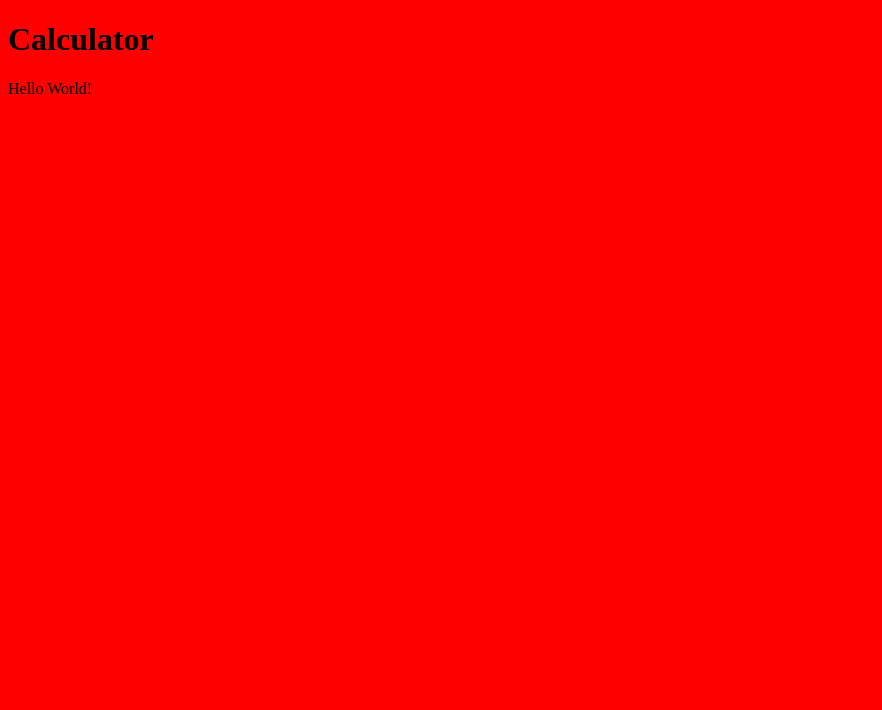
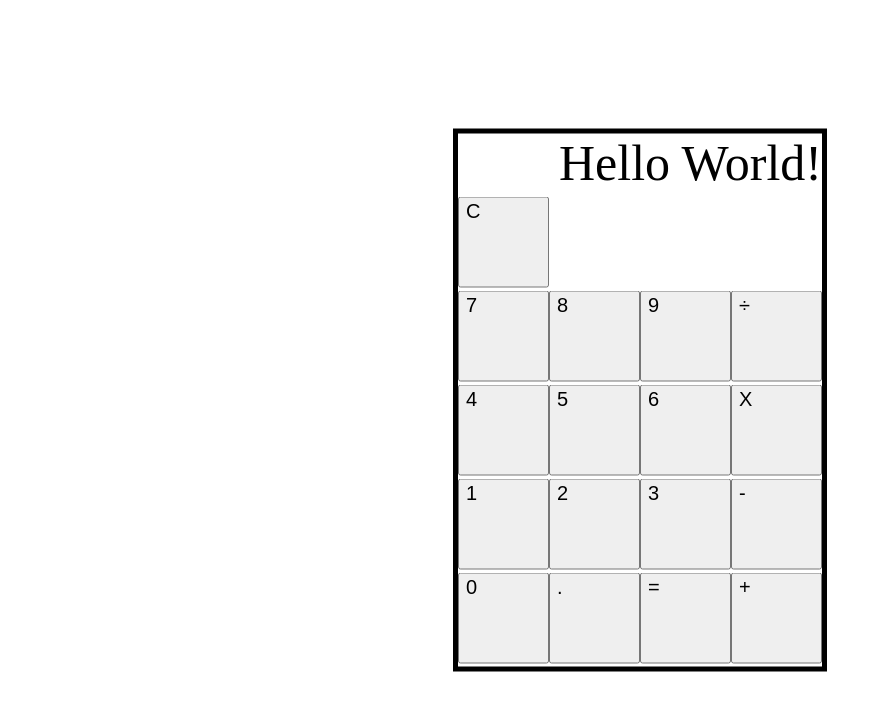
Before and after one commit to wsoule/calculator, a website: page src/public/index.html in a window 1280 px wide. Shown: the whole page, without its empty margins (0-882 px from the left). Drawn offline with Linux system fonts and the light colour scheme.

Commit message:
style calculator looks

```diff
--- a/src/public/index.css
+++ b/src/public/index.css
@@ -1,3 +1,31 @@
-body {
-    background-color: red;
+.center-screen {
+    border: 5px solid black;
+    position: absolute;
+    left: 50%;
+    top: 50%;
+    transform: translate(-50%, -50%);
 }
+
+#number-area {
+    font-size: 50px;
+    margin-top: 0px;
+    margin-bottom: 5px;
+    text-align: right;
+    justify-content: end;
+    align-items: end;
+    display: flex;
+}
+.buttons{
+    display:flex;
+    margin-bottom: 3px;
+    font-size: 20px;
+    width: 91px;
+    height: 91px;
+}
+
+.button-area {
+    display: flex;
+    flex-direction: row;
+    flex-wrap: wrap;
+    width: 364px;
+}
--- a/src/public/index.html
+++ b/src/public/index.html
@@ -5,8 +5,28 @@
     <link rel="stylesheet" href="index.css">
   </head>
   <body>
-    <h1>Calculator</h1>
-    <p>Hello World!</p>
+    <div class="center-screen">
+      <p id="number-area">Hello World!</p>
+      <button id="clear" class="buttons">C</button>
+      <div class="button-area">
+        <button id="7" class="buttons">7</button>
+        <button id="8" class="buttons">8</button>
+        <button id="9" class="buttons">9</button>
+        <button id="divide" class="buttons">÷</button>
+        <button id="4" class="buttons">4</button>
+        <button id="5" class="buttons">5</button>
+        <button id="6" class="buttons">6</button>
+        <button id="multiply" class="buttons">X</button>
+        <button id="1" class="buttons">1</button>
+        <button id="2" class="buttons">2</button>
+        <button id="3" class="buttons">3</button>
+        <button id="minus" class="buttons">-</button>
+        <button id="0" class="buttons">0</button>
+        <button id="." class="buttons">.</button>
+        <button id="=" class="buttons">=</button>
+        <button id="+" class="buttons">+</button>
+      </div>
+    </div>
     <script src="index.js" type="text/javascript"></script>
   </body>
 </html>
```
